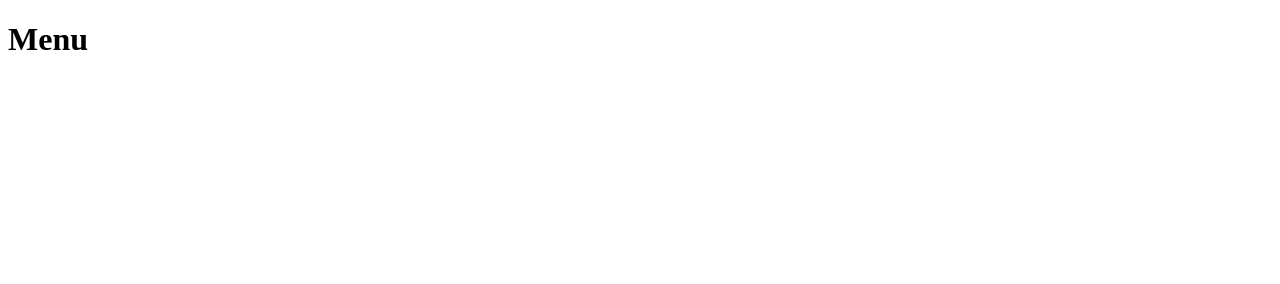
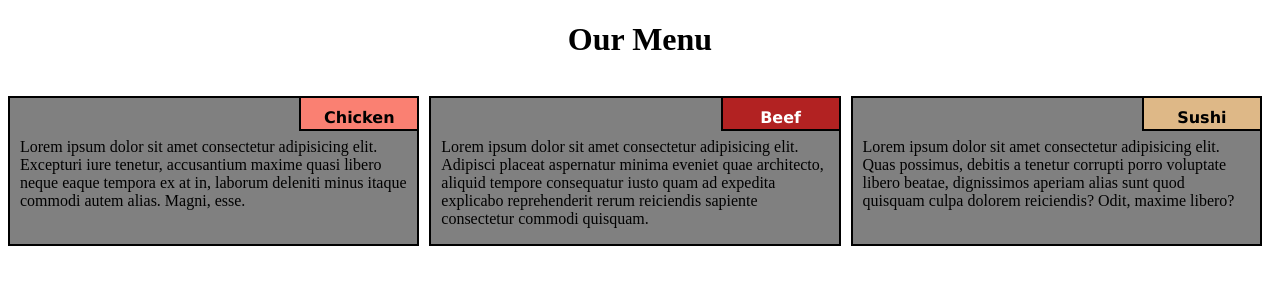
Before and after one commit to Rickythakar/coursera-module2, a plain HTML site: page module2-solution/index.html in a window 1280 px wide. Drawn offline with Linux system fonts and the light colour scheme.

Commit message:
updated styling and created div containers for project. -Next step will be to adjust media query

```diff
--- a/module2-solution/index.html
+++ b/module2-solution/index.html
@@ -4,10 +4,30 @@
     <meta charset="UTF-8">
     <meta http-equiv="X-UA-Compatible" content="IE=edge">
     <meta name="viewport" content="width=device-width, initial-scale=1.0">
+    <link rel="stylesheet" href="./style.css">
     <title>Document</title>
-    <link rel="stylesheet" href="./style.css">
 </head>
 <body>
-    <h1>Menu</h1>
+    <div class="row">
+        <h1>Our Menu</h1>
+        <div class="col-lg-4 col-md-6 col-sm-12" id="container">
+            <p>Lorem ipsum dolor sit amet consectetur adipisicing elit. Excepturi iure tenetur, accusantium maxime quasi
+                libero neque eaque tempora ex at in, laborum deleniti minus itaque commodi autem alias. Magni, esse.</p>
+            <p id="p1">Chicken</p>
+        </div>
+
+        <div class="col-lg-4 col-md-6 col-sm-12" id="container">
+            <p>Lorem ipsum dolor sit amet consectetur adipisicing elit. Adipisci placeat aspernatur minima eveniet quae
+                architecto, aliquid tempore consequatur iusto quam ad expedita explicabo reprehenderit rerum reiciendis
+                sapiente consectetur commodi quisquam.</p>
+            <p id="p2">Beef</p>
+        </div>
+        <div class="col-lg-4 col-md-12 col-sm-12" id="container">
+            <p>Lorem ipsum dolor sit amet consectetur adipisicing elit. Quas possimus, debitis a tenetur corrupti porro
+                voluptate libero beatae, dignissimos aperiam alias sunt quod quisquam culpa dolorem reiciendis? Odit,
+                maxime libero?</p>
+            <p id="p3">Sushi</p>
+        </div>
+    </div>
 </body>
 </html>
--- a/module2-solution/style.css
+++ b/module2-solution/style.css
@@ -0,0 +1,152 @@
+* {
+    box-sizing: border-box;
+}
+
+h1 {
+    text-align: center;
+}
+
+p {
+    background-color: gray;
+    border: 2px solid black;
+    height: 150px;
+    margin-right: 10px;
+    padding: 40px 10px 5px 10px;
+    overflow: hidden;
+}
+
+
+#container {
+    position: relative;
+}
+
+#p1 {
+    background-color: salmon;
+    position: absolute;
+    top: 0;
+    right: 0;
+    font-weight: bold;
+    font-family:Verdana, Geneva, Tahoma, sans-serif;
+    text-align: center;
+    height: 35px;
+    width: 120px;
+    padding: 10px;
+
+}
+
+#p2 {
+    background-color: firebrick ;
+    color: white;
+    position: absolute;
+    top: 0;
+    right: 0;
+    font-weight: bold;
+    font-family:Verdana, Geneva, Tahoma, sans-serif;
+    text-align: center;
+    height: 35px;
+    width: 120px;
+    padding: 10px;
+
+}
+
+#p3 {
+    background-color: burlywood;
+    position: absolute;
+    top: 0;
+    right: 0;
+    font-weight: bold;
+    font-family:Verdana, Geneva, Tahoma, sans-serif;
+    text-align: center;
+    height: 35px;
+    width: 120px;
+    padding: 10px;
+
+}
+
+.row {
+    width: 100%;
+}
+/*
+/********** Large devices only **********/
+@media (min-width: 992px) {
+
+    .col-lg-1,
+    .col-lg-2,
+    .col-lg-3,
+    .col-lg-4,
+    .col-lg-5,
+    .col-lg-6,
+    .col-lg-7,
+    .col-lg-8,
+    .col-lg-9,
+    .col-lg-10,
+    .col-lg-11,
+    .col-lg-12 {
+        float: left;
+    }
+
+    .col-lg-1 {
+        width: 8.33%;
+    }
+
+    .col-lg-2 {
+        width: 16.66%;
+    }
+
+    .col-lg-3 {
+        width: 25%;
+    }
+
+    .col-lg-4 {
+        width: 33.33%;
+
+    }
+
+    .col-lg-5 {
+        width: 41.66%;
+    }
+
+    .col-lg-6 {
+        width: 50%;
+    }
+
+    .col-lg-7 {
+        width: 58.33%;
+    }
+
+    .col-lg-8 {
+        width: 66.66%;
+    }
+
+    .col-lg-9 {
+        width: 74.99%;
+    }
+
+    .col-lg-10 {
+        width: 83.33%;
+    }
+
+    .col-lg-11 {
+        width: 91.66%;
+    }
+
+    .col-lg-12 {
+        width: 100%;
+    }
+}
+
+/********** Medium devices only **********/
+@media (min-width: 768px) and (max-width: 991px) {
+    .col-md-1,
+    .col-md-2,
+    .col-md-3,
+    .col-md-4,
+    .col-md-5,
+    .col-md-6,
+    .col-md-7,
+    .col-md-8,
+    .col-md-9,
+    .col-md-10,
+    .col-md-11,
+    .col-md-12 {
+        float: left; */
```
